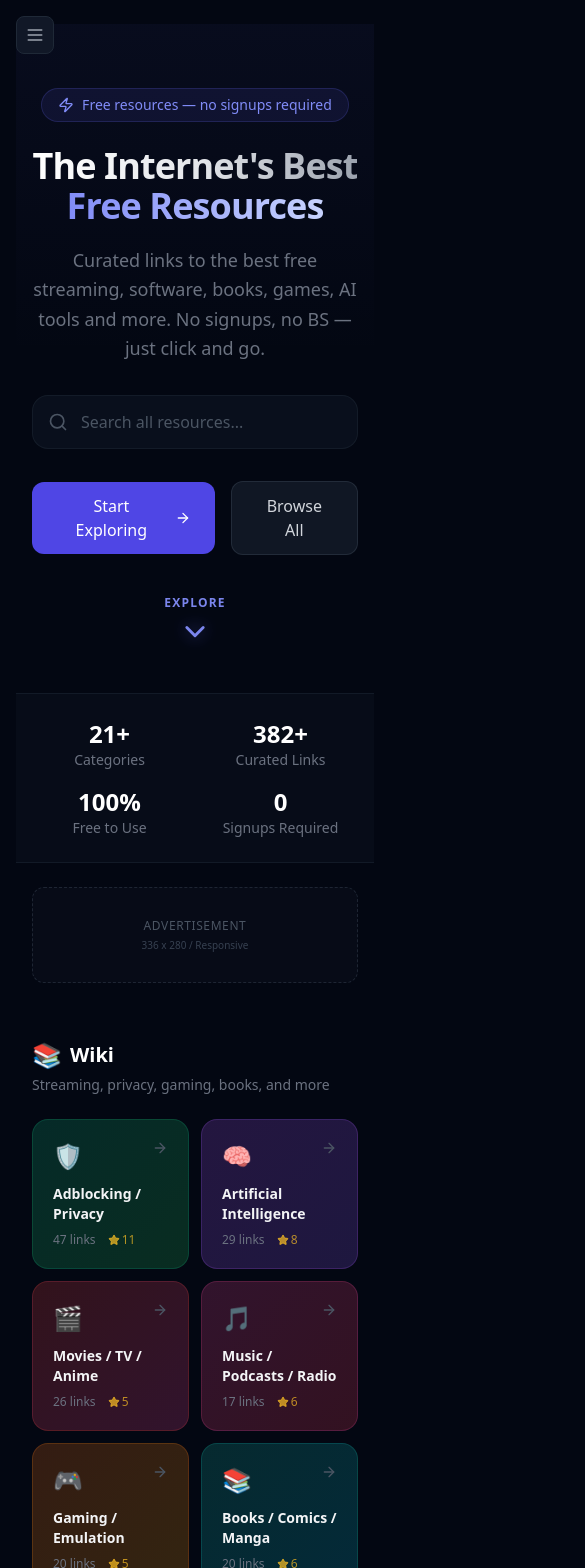
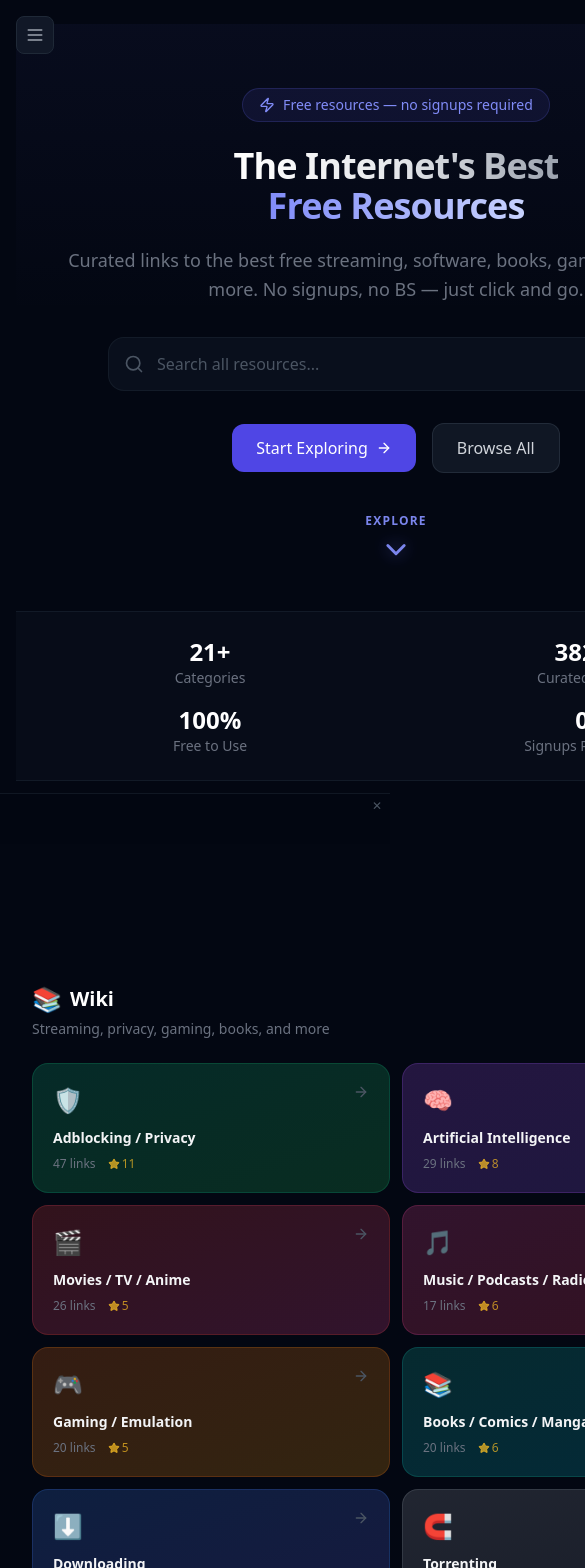
Before and after one commit to pushpander1010/funtv.in, a React (Vite) app: page / in a window 390 px wide. Shown: the top 1568 px of the page, 585 px wide, since content can reach past the window. Built offline with nearby package versions, Linux system fonts and the light colour scheme.

Commit message:
integrate all 10 Adsterra ad units: popunder, social bar, native banner, 728x90, 300x250, 160x600, 320x50 mobile sticky

```diff
--- a/index.html
+++ b/index.html
@@ -18,6 +18,12 @@
     <link rel="canonical" href="https://funtv.in" />
     <link rel="sitemap" type="application/xml" href="/sitemap.xml" />
     <link rel="icon" type="image/svg+xml" href="/favicon.svg" />
+    <!-- Adsterra: Popunder -->
+    <script src="https://pl30551092.effectivecpmnetwork.com/3e/05/c2/3e05c28323fb0cd6e4abe1abb76f7438.js"></script>
+    <!-- Adsterra: Native Banner -->
+    <script async="async" data-cfasync="false" src="https://pl30551093.effectivecpmnetwork.com/6043eb6c8ce94b108e916cabe564a32b/invoke.js"></script>
+    <!-- Adsterra: Social Bar -->
+    <script src="https://pl30551095.effectivecpmnetwork.com/97/a8/fa/97a8fa1961f90568f4f50f0f377ec026.js"></script>
   </head>
   <body class="bg-gray-950 text-gray-100 antialiased">
     <div id="root"></div>
--- a/src/App.jsx
+++ b/src/App.jsx
@@ -5,6 +5,7 @@ import WikiPage from './pages/WikiPage'
 import About from './pages/About'
 import Contact from './pages/Contact'
 import Footer from './components/Footer'
+import MobileStickyAd from './components/MobileStickyAd'
 
 export default function App() {
   return (
@@ -21,6 +22,7 @@ export default function App() {
         </main>
         <Footer />
       </div>
+      <MobileStickyAd />
     </div>
   )
 }
--- a/src/components/AdBanner.jsx
+++ b/src/components/AdBanner.jsx
@@ -1,15 +1,34 @@
-export default function AdBanner({ className = '', label = 'Advertisement' }) {
+import AdUnit from './AdUnit'
+
+/**
+ * Ad placement wrapper. Renders the actual Adsterra ad or a fallback placeholder.
+ *
+ * Props:
+ *   size - 'banner-728x90' | 'banner-300x250' | 'banner-160x600' | 'banner-160x300' | 'banner-468x60' | 'native'
+ *   className - optional extra classes
+ */
+const AD_CONFIGS = {
+  'banner-728x90': { adKey: '5df0ac4486339e89c333e4a7bf7f78e4', width: 728, height: 90 },
+  'banner-300x250': { adKey: 'ec9ef089ea4d7eb3526c17b71c3d133c', width: 300, height: 250 },
+  'banner-160x600': { adKey: '2e571ed7255b622325900daa65918dbf', width: 160, height: 600 },
+  'banner-160x300': { adKey: '37a4e7e26ed45c89959a2f271fb18909', width: 160, height: 300 },
+  'banner-468x60': { adKey: 'dd1bf32a74cc7e43e54fd948f406552e', width: 468, height: 60 },
+}
+
+export default function AdBanner({ size = 'banner-300x250', className = '' }) {
+  const config = AD_CONFIGS[size]
+
+  if (!config) {
+    return (
+      <div className={`flex items-center justify-center text-xs text-gray-600 ${className}`}>
+        Ad
+      </div>
+    )
+  }
+
   return (
-    <div className={`relative overflow-hidden rounded-xl border border-dashed border-gray-700/50 bg-gray-900/30 flex items-center justify-center ${className}`}>
-      {/*
-        REPLACE THIS DIV WITH YOUR AD NETWORK CODE
-        Example for PropellerAds:
-        <script type="text/javascript" src="//pl1234567890.com/..."></script>
-      */}
-      <div className="text-center py-4">
-        <p className="text-xs text-gray-600 uppercase tracking-wider">{label}</p>
-        <p className="text-[10px] text-gray-700 mt-1">336 x 280 / Responsive</p>
-      </div>
+    <div className={`flex items-center justify-center ${className}`}>
+      <AdUnit {...config} />
     </div>
   )
 }
--- /dev/null
+++ b/src/components/AdUnit.jsx
@@ -0,0 +1,57 @@
+import { useEffect, useRef } from 'react'
+
+/**
+ * Reusable Adsterra banner ad component.
+ * Renders an iframe ad by injecting atOptions + invoke.js into a container div.
+ *
+ * Props:
+ *   adKey  - the Adsterra ad unit key (from atOptions.key)
+ *   width  - ad width in px
+ *   height - ad height in px
+ *   className - optional extra classes
+ */
+export default function AdUnit({ adKey, width, height, className = '' }) {
+  const containerRef = useRef(null)
+  const idRef = useRef(`adsterra-${adKey.slice(0, 8)}`)
+
+  useEffect(() => {
+    const container = containerRef.current
+    if (!container) return
+
+    // Clear any previous render (Strict Mode double-mount)
+    container.innerHTML = ''
+
+    // Create the atOptions script
+    const configScript = document.createElement('script')
+    configScript.textContent = `
+      window.atOptions = window.atOptions || {};
+      window.atOptions['${adKey}'] = {
+        'key': '${adKey}',
+        'format': 'iframe',
+        'height': ${height},
+        'width': ${width},
+        'params': {}
+      };
+    `
+    container.appendChild(configScript)
+
+    // Create the invoke script
+    const invokeScript = document.createElement('script')
+    invokeScript.src = `https://www.highperformanceformat.com/${adKey}/invoke.js`
+    invokeScript.async = true
+    container.appendChild(invokeScript)
+
+    return () => {
+      container.innerHTML = ''
+    }
+  }, [adKey, width, height])
+
+  return (
+    <div
+      ref={containerRef}
+      id={idRef.current}
+      className={`flex items-center justify-center overflow-hidden ${className}`}
+      style={{ minWidth: width, minHeight: height }}
+    />
+  )
+}
--- /dev/null
+++ b/src/components/MobileStickyAd.jsx
@@ -0,0 +1,35 @@
+import { useState, useEffect } from 'react'
+import AdUnit from './AdUnit'
+
+/**
+ * Mobile-only sticky bottom ad (320x50).
+ * Hidden on desktop (lg+), fixed to bottom on mobile.
+ */
+export default function MobileStickyAd() {
+  const [visible, setVisible] = useState(false)
+
+  useEffect(() => {
+    // Show after 2s delay so it doesn't feel intrusive
+    const t = setTimeout(() => setVisible(true), 2000)
+    return () => clearTimeout(t)
+  }, [])
+
+  if (!visible) return null
+
+  return (
+    <div className="fixed bottom-0 left-0 right-0 z-50 flex justify-center bg-gray-950/90 backdrop-blur-sm border-t border-gray-800/50 lg:hidden">
+      <AdUnit
+        adKey="cbdda3eab50a0c495bd5966f51fa8c47"
+        width={320}
+        height={50}
+      />
+      <button
+        onClick={() => setVisible(false)}
+        className="absolute top-1 right-2 text-gray-600 hover:text-gray-400 text-xs"
+        aria-label="Close ad"
+      >
+        ✕
+      </button>
+    </div>
+  )
+}
--- a/src/pages/Home.jsx
+++ b/src/pages/Home.jsx
@@ -264,9 +264,9 @@ export default function Home() {
         </div>
       </section>
 
-      {/* Ad */}
+      {/* Ad — 728x90 desktop / responsive */}
       <div className="max-w-4xl mx-auto px-4 sm:px-6 lg:px-8 py-6">
-        <AdBanner className="h-24" />
+        <AdBanner size="banner-728x90" className="py-4" />
       </div>
 
       {/* Wiki Categories */}
@@ -309,9 +309,9 @@ export default function Home() {
         </div>
       </section>
 
-      {/* Ad */}
+      {/* Ad — 300x250 inline */}
       <div className="max-w-4xl mx-auto px-4 sm:px-6 lg:px-8 pb-8">
-        <AdBanner className="h-20" />
+        <AdBanner size="banner-300x250" className="py-4" />
       </div>
 
       {/* FAQ */}
--- a/src/pages/WikiPage.jsx
+++ b/src/pages/WikiPage.jsx
@@ -151,6 +151,11 @@ export default function WikiPage() {
           Back to Home
         </Link>
 
+        {/* Top ad — 728x90 */}
+        <div className="mb-8">
+          <AdBanner size="banner-728x90" className="py-2" />
+        </div>
+
         {/* Page Header */}
         <div className="mb-8">
           <div className="flex items-center gap-3 mb-2">
@@ -208,9 +213,9 @@ export default function WikiPage() {
           )
         })}
 
-        {/* Mid-page ad */}
+        {/* Mid-page ad — 300x250 */}
         <div className="my-8">
-          <AdBanner className="h-24" />
+          <AdBanner size="banner-300x250" className="py-2" />
         </div>
 
         {/* SEO footer */}
@@ -224,9 +229,10 @@ export default function WikiPage() {
         </div>
       </article>
 
-      {/* TOC - desktop only */}
-      <aside className="hidden xl:block w-56 flex-shrink-0">
+      {/* TOC + Sidebar Ad - desktop only */}
+      <aside className="hidden xl:block w-56 flex-shrink-0 space-y-6">
         <TOC sections={tocSections} />
+        <AdBanner size="banner-160x600" className="sticky top-24" />
       </aside>
     </div>
   )
```
